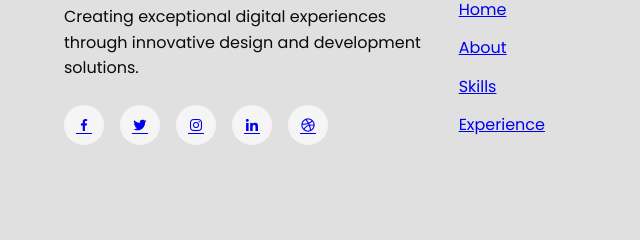
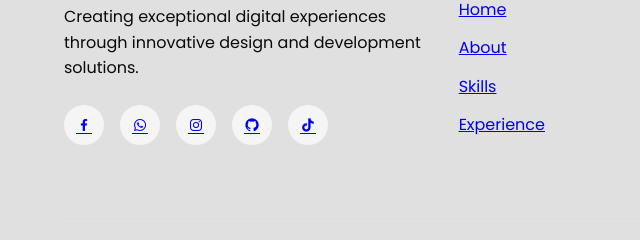
Before and after one commit to madumax2006-byte/avishka, a plain HTML site: page index.html in a window 1280 px wide. Shown: the part 5285-5525 px from the top of the page, 0-640 px from the left. Drawn offline with nearby package versions, Linux system fonts and the light colour scheme.

Commit message:
Update index.html

```diff
--- a/index.html
+++ b/index.html
@@ -1863,10 +1863,10 @@
 
                     <div class="footer-social">
                         <a href="#" class="social-link"><i class='bx bxl-facebook'></i></a>
-                        <a href="#" class="social-link"><i class='bx bxl-twitter'></i></a>
+                        <a href="#" class="social-link"><i class='bx bxl-whatsapp'></i></a>
                         <a href="#" class="social-link"><i class='bx bxl-instagram'></i></a>
-                        <a href="#" class="social-link"><i class='bx bxl-linkedin'></i></a>
-                        <a href="#" class="social-link"><i class='bx bxl-dribbble'></i></a>
+                        <a href="#" class="social-link"><i class='bx bxl-github'></i></a>
+                        <a href="#" class="social-link"><i class='bx bxl-tiktok'></i></a>
                     </div>
                 </div>
 
```
